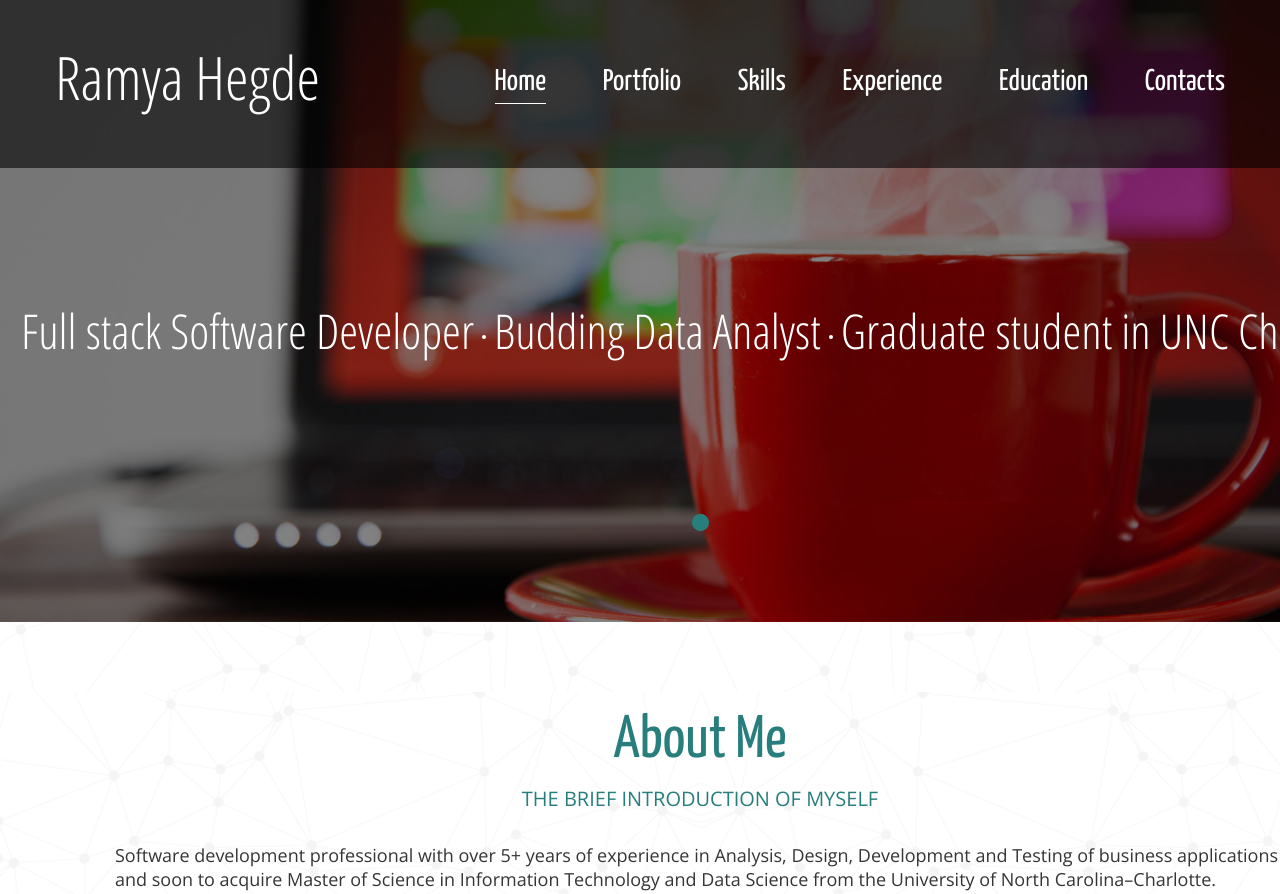
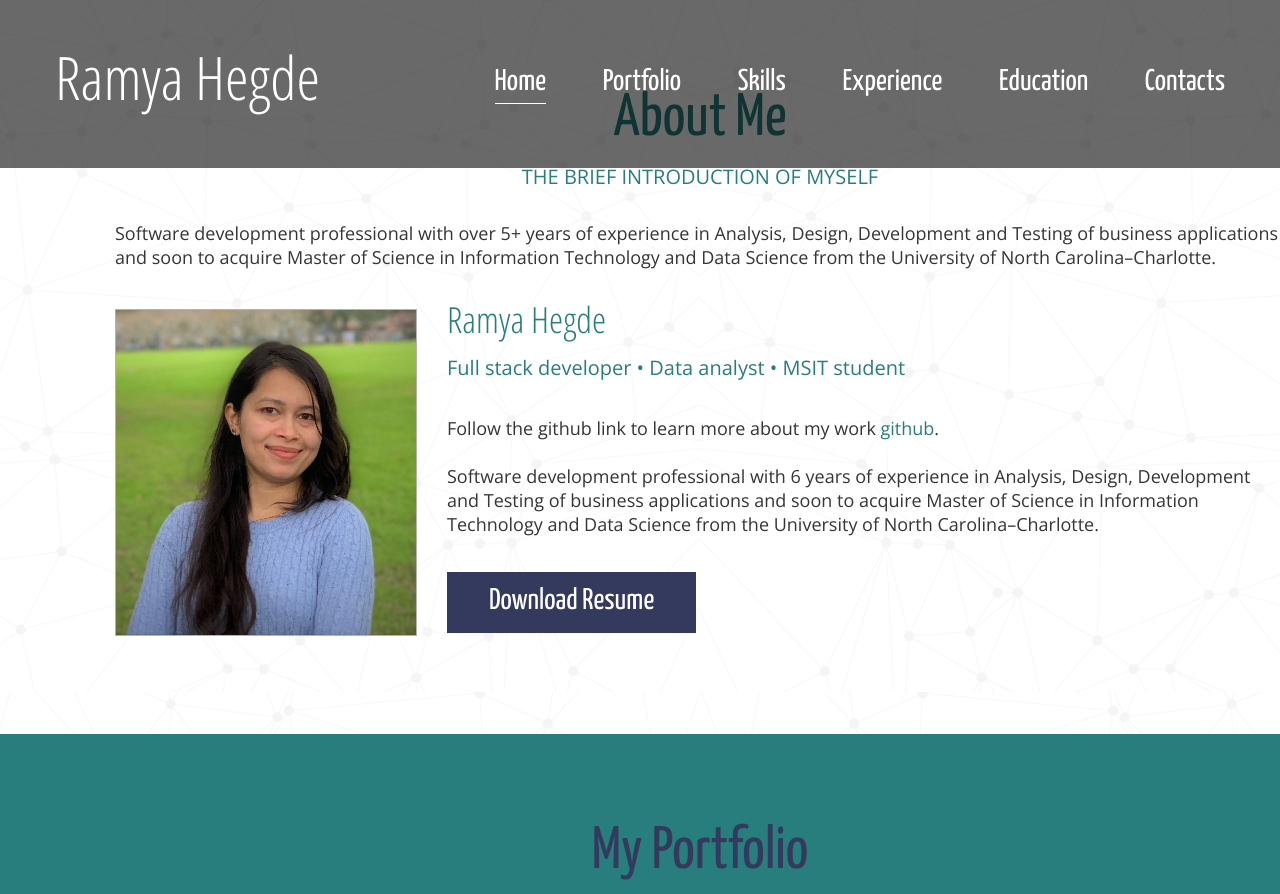
Before and after one commit to rhegde1uncc/rhegde1uncc.github.io, a plain HTML site: page index.html in a window 1280 px wide. Shown: the top 894 px of the page. Drawn offline with nearby package versions, Linux system fonts and the light colour scheme; some packages are replaced by stand-ins of ours.

Commit message:
modified image slide

```diff
--- a/index.html
+++ b/index.html
@@ -79,11 +79,6 @@
          </ul>
         </nav>
       </div>
-    </div>
-  </div>
-  <div id="camera_wrap">
-    <div data-src="images/slide-1.jpg">
-      <div class="caption fadeIn">Full stack Software Developer<span class="bull"></span>Budding Data Analyst<span class="bull"></span>Graduate student in UNC Charlotte</div>
     </div>
   </div>
 </header>
--- a/js/camera.js
+++ b/js/camera.js
@@ -185,11 +185,6 @@
 			);
 	}
 
-	if(opts.pagination==true){
-		wrap.append(
-			'<div class="camera_pag"></div>'
-			);
-	}
 
 	wrap.append(
 		'<div class="camera_loader"></div>'
```
